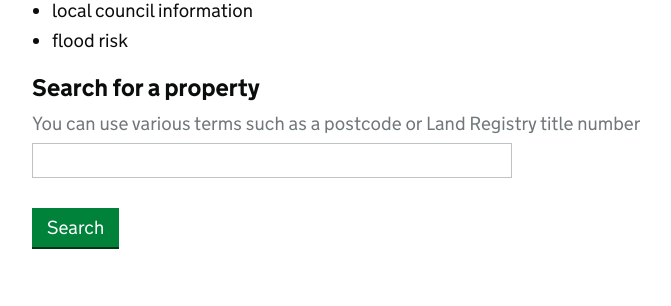
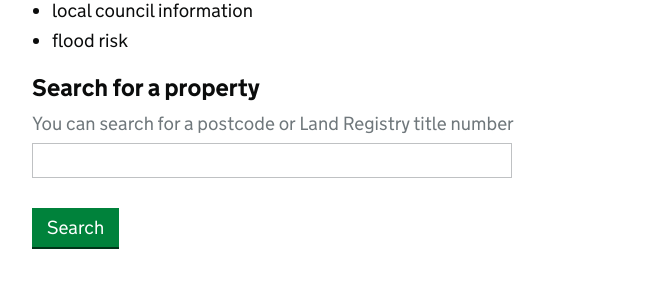
Before and after one commit to LandRegistry/property-frontend-alpha, a Flask app: page / in a window 1280 px wide. Shown: the part 460-766 px from the top of the page, without its empty margins (128-799 px from the left). Run offline with Flask 2, Linux system fonts and the light colour scheme; parts of the project's set-up code (start-up, migrations or seed data) failed here and were passed over.

Commit message:
Change message for search

```diff
--- a/propertyfrontend/templates/search.html
+++ b/propertyfrontend/templates/search.html
@@ -40,7 +40,7 @@
                             <label class="form-label-bold" for="search-terms">
                                 Search for a property
                                 <span class="form-hint">
-                                    You can use various terms such as a postcode or Land Registry title number
+                                    You can search for a postcode or Land Registry title number
                                 </span>
                             </label>
                             <input type="text" class="form-control" name="search" id="search-terms" />
```
